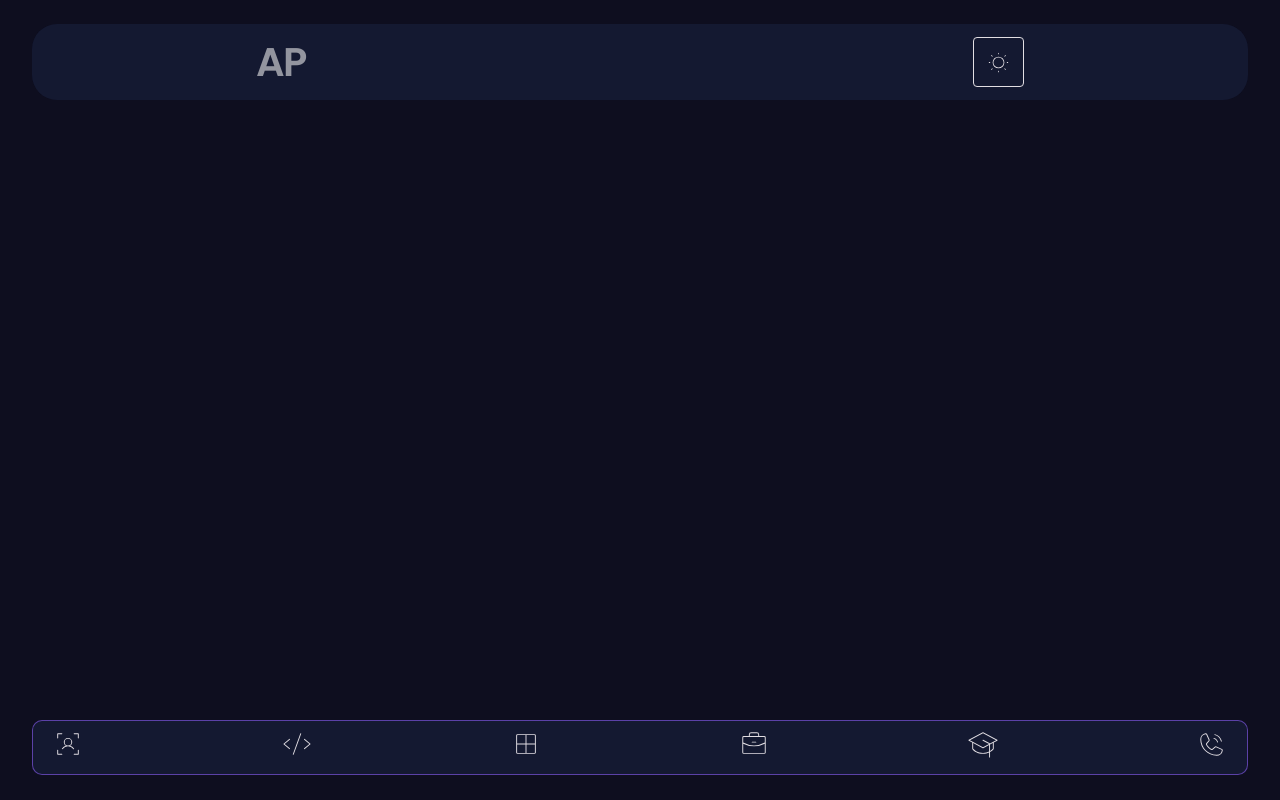
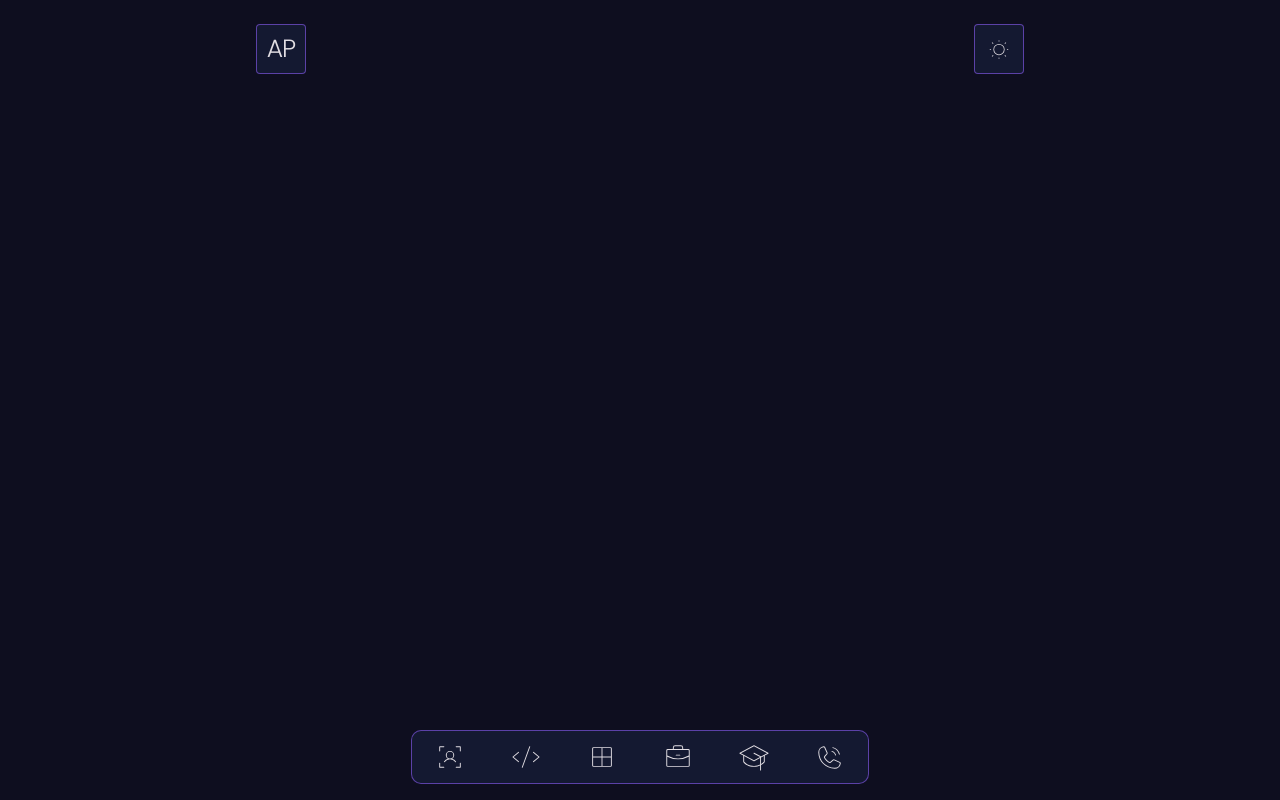
Before and after one commit to AlisaPagan/portfolio, a Next.js app: page /projects in a window 1280 px wide. Built offline with nearby package versions, Linux system fonts and the light colour scheme.

Commit message:
FEAT: complete header with ancor links w/dynamic styling

```diff
--- a/app/layout.tsx
+++ b/app/layout.tsx
@@ -5,7 +5,7 @@ import Header from "@/components/Layout/Header/Header";
 
 const poppins = Poppins({
   variable: "--font-poppins",
-  weight: ["400", "500", "600", "700"],
+  weight: ["300", "400", "500", "600", "700"],
   subsets: ["latin"],
   display: "swap",
 });
--- a/app/page.tsx
+++ b/app/page.tsx
@@ -3,12 +3,14 @@
 import Hero from "@/components/Home/Hero/Hero";
 import styles from "./page.module.css";
 import About from "@/components/Home/About/About";
+import Skills from "@/components/Home/Skills/Skills";
 
 export default function Home() {
   return (
     <main className={styles.main}>
       <Hero />
       <About />
+      <Skills />
     </main>
   );
 }
--- a/components/Home/About/About.module.css
+++ b/components/Home/About/About.module.css
@@ -63,6 +63,7 @@
   transform: scaleX(-1);
   width: 100%;
   display: block;
+  height: auto;
 }
 
 .divider {
--- a/components/Layout/Header/Header.module.css
+++ b/components/Layout/Header/Header.module.css
@@ -1,15 +1,12 @@
 .header {
   padding: 8px 20px;
   position: fixed;
-  top: 24px;
+  top: 16px;
   left: 50%;
   transform: translateX(-50%);
   z-index: 9999;
-  width: 95%;
+  width: 100%;
   margin: 0 auto;
-  backdrop-filter: blur(2.5px);
-  border-radius: 25px;
-  background: var(--header);
 }
 
 .topBar {
@@ -23,72 +20,34 @@
   display: none;
 }
 
-.navIcon {
-  fill: var(--foreground);
-}
-.navIcon:focus-visible,
-.navIcon:active {
-  fill: var(--nav-link-hover);
+.logo {
+  color: var(--foreground);
+  font-family: var(--font-poppins);
+  font-size: 25px;
+  font-weight: 300;
+  letter-spacing: -0.04em;
+  transition: color var(--transition);
+  background-color: var(--header);
+  border: 1px solid var(--secondary-btn-border);
+  border-radius: 4px;
+  padding: 5px;
+  width: 50px;
+  height: 50px;
+  text-align: center;
 }
 
-.mobileBottomBar {
-  background: var(--header);
-  backdrop-filter: blur(2.5px);
-  border: 1px solid var(--secondary-btn-border);
-  border-radius: 10px;
-  margin: 0 auto;
-  width: 95%;
-  position: fixed;
-  top: 90%;
-  left: 50%;
-  transform: translateX(-50%);
-  z-index: 9999;
-  padding: 8px 20px;
-}
-
-.mobileNav {
-  display: flex;
-  align-items: center;
-  justify-content: space-between;
-  width: 100%;
-}
-
-.logo {
-  color: var(--nav-link);
-  font-family: var(--font-poppins);
-  font-size: 40px;
-  font-weight: 600;
-  letter-spacing: -0.04em;
-  transition: color var(--transition);
-}
-
-.logo:hover,
 .logo:focus-visible {
   color: var(--nav-link-hover);
-}
-
-.navLink {
-  font-family: var(--font-roboto-mono);
-  font-size: 20px;
-  color: var(--nav-link);
-  font-weight: 500;
-
-  padding-top: 10px;
-  padding-bottom: 10px;
-  transition:
-    border-color var(--transition),
-    color var(--transition);
-}
-
-.navLink:focus-visible {
-  color: var(--nav-link-hover);
-  border-bottom: 1px solid var(--nav-link-hover);
+  outline: none;
+  border: 1px solid var(--hover-secondary-btn-border);
 }
 
 .themeButton.themeButton {
-  background-color: transparent;
-  border: 1px solid var(--foreground);
+  background-color: var(--header);
+  border: 1px solid var(--secondary-btn-border);
   border-radius: 4px;
+  width: 50px;
+  height: 50px;
   transition:
     background-color 0.35s ease-in-out,
     border-color 0.35s ease-in-out,
@@ -100,14 +59,168 @@
 }
 
 .themeButton.themeButton:focus-visible {
-  background-color: var(--accent);
+  background-color: var(--foreground);
   border: 1px solid transparent;
+}
+
+.themeButton:focus-visible .themeIcon {
+  fill: var(--background);
+}
+
+.mobileBottomBar {
+  background: var(--header);
+  backdrop-filter: blur(2.5px);
+  border: 1px solid var(--secondary-btn-border);
+  border-radius: 10px;
+  margin: 0 auto;
+  width: 95%;
+  position: fixed;
+  bottom: 16px;
+  left: 50%;
+  transform: translateX(-50%);
+  z-index: 9999;
+  padding: 8px 20px;
+  max-width: 375px;
+}
+
+.mobileNav {
+  display: flex;
+  align-items: center;
+  justify-content: space-between;
+  width: 100%;
+}
+
+.mobileLink {
+  display: grid;
+  place-items: center;
+  width: 36px;
+  height: 36px;
+  padding: 0;
+  margin: 0;
+  font-size: 0;
+  line-height: 0;
+  text-decoration: none;
+  background: transparent;
+  border: 0;
+  transition:
+    background-color var(--transition),
+    color var(--transition),
+    transform var(--transition);
+}
+
+.activeLink {
+  background-color: var(--secondary-btn-border);
+  outline: none;
+  border-radius: 4px;
+  transform: translateY(-2px);
+}
+
+.navIcon {
+  transition:
+    transform var(--transition),
+    color var(--transition),
+    fill var(--transition);
+}
+
+.activeLink .navIcon {
+  transform: scale(1.08);
+}
+
+.mobileLink .navIcon {
+  fill: var(--foreground);
+  display: block;
+  padding: 0;
+}
+
+.mobileLink:focus-visible .navIcon,
+.mobileLink:active .navIcon {
+  outline: none;
+  transform: scale(1.08);
+}
+
+@media only screen and (min-width: 768px) {
+  .mobileBottomBar {
+    width: fit-content;
+    max-width: 768px;
+  }
+
+  .mobileNav {
+    justify-content: center;
+    gap: 40px;
+  }
+}
+
+@media only screen and (min-width: 1440px) {
+  .header {
+    backdrop-filter: blur(2.5px);
+    border-radius: 25px;
+    background: var(--header);
+    border: 1px solid var(--secondary-btn-border);
+    top: 24px;
+    width: 90%;
+  }
+
+  .desktopNav {
+    display: flex;
+    justify-content: center;
+    gap: 28px;
+  }
+
+  .mobileBottomBar {
+    display: none;
+  }
+
+  .mobileNav {
+    display: none;
+  }
+
+  .navIcon {
+    display: none;
+  }
+
+  .navLink {
+    font-family: var(--font-roboto-mono);
+    font-size: 20px;
+    color: var(--nav-link);
+    font-weight: 500;
+    padding: 10px;
+    padding-bottom: 10px;
+    transition:
+      background-color var(--transition),
+      color var(--transition);
+  }
+
+  .navLinkActive {
+    color: var(--nav-link-hover);
+    background-color: var(--secondary-btn-border);
+    border-radius: 4px;
+  }
+
+  .logo {
+    background-color: transparent;
+    border: none;
+    color: var(--nav-link);
+    transition: color var(--transition);
+  }
+
+  .logo:focus-visible {
+    color: var(--nav-link-hover);
+  }
+
+  .navLink:focus-visible {
+    color: var(--nav-link-hover);
+    border-bottom: 1px solid var(--nav-link-hover);
+  }
+
+  .themeButton.themeButton {
+    background-color: transparent;
+    border: 1px solid var(--nav-link);
+  }
 }
 
 @media (hover: hover) and (pointer: fine) {
   .navLink:hover {
     color: var(--nav-link-hover);
-    border-bottom: 1px solid var(--nav-link-hover);
   }
 
   .themeButton.themeButton:hover {
@@ -119,19 +232,8 @@
   .themeButton:hover .themeIcon {
     fill: var(--background);
   }
-}
 
-@media only screen and (min-width: 768px) {
-}
-
-@media only screen and (min-width: 1440px) {
-  .desktopNav {
-    display: flex;
-    justify-content: center;
-    gap: 28px;
-  }
-
-  .mobileBottomBar {
-    display: none;
+  .logo:hover {
+    color: var(--nav-link-hover);
   }
 }
--- a/components/Layout/Header/Header.tsx
+++ b/components/Layout/Header/Header.tsx
@@ -16,7 +16,19 @@ import {
 } from "react-icons/pi";
 import { useEffect, useState } from "react";
 
+const sectionIds = [
+  "about",
+  "skills",
+  "works",
+  "experience",
+  "ongoing-and-learning",
+  "contact",
+] as const;
+
+type SectionId = (typeof sectionIds)[number];
+
 function Header() {
+  //theme toggle
   const [theme, setTheme] = useState<"dark" | "light">(() => {
     if (typeof window === "undefined") return "dark";
 
@@ -37,30 +49,132 @@ function Header() {
   const toggleTheme = () => {
     setTheme((prevTheme) => (prevTheme === "dark" ? "light" : "dark"));
   };
+
+  //active link
+
+  const [activeSection, setActiveSection] = useState("");
+
+  useEffect(() => {
+    const getHashSection = () => {
+      const hash = window.location.hash.replace("#", "");
+      return sectionIds.includes(hash as (typeof sectionIds)[number])
+        ? hash
+        : "";
+    };
+
+    const updateActiveSection = () => {
+      setActiveSection(getHashSection());
+    };
+
+    updateActiveSection();
+
+    const observer = new IntersectionObserver(
+      (entries) => {
+        const visibleEntry = entries
+          .filter((entry) => entry.isIntersecting)
+          .sort((a, b) => b.intersectionRatio - a.intersectionRatio)[0];
+
+        if (!visibleEntry) return;
+
+        const sectionId =
+          visibleEntry.target.id === "hero" ? "" : visibleEntry.target.id;
+
+        setActiveSection(sectionId);
+
+        const currentPath = `${window.location.pathname}${window.location.search}`;
+        const currentUrl = `${currentPath}${window.location.hash}`;
+        const nextUrl = sectionId ? `${currentPath}#${sectionId}` : currentPath;
+
+        if (currentUrl !== nextUrl) {
+          window.history.replaceState(null, "", nextUrl);
+        }
+      },
+      {
+        rootMargin: "-35% 0px -45% 0px",
+        threshold: [0, 0.25, 0.5, 0.75, 1],
+      },
+    );
+
+    const observedSections = ["hero", ...sectionIds]
+      .map((sectionId) => document.getElementById(sectionId))
+      .filter((section): section is HTMLElement => Boolean(section));
+
+    observedSections.forEach((section) => observer.observe(section));
+
+    window.addEventListener("hashchange", updateActiveSection);
+
+    return () => {
+      observer.disconnect();
+      window.removeEventListener("hashchange", updateActiveSection);
+    };
+  }, []);
+
+  const handleSectionClick = (sectionId: SectionId) => {
+    setActiveSection(sectionId);
+  };
+
+  const handleHomeClick = () => {
+    setActiveSection("");
+  };
+
+  const getDesktopLinkClassName = (sectionId: SectionId) =>
+    activeSection === sectionId
+      ? `${styles.navLink} ${styles.navLinkActive}`
+      : styles.navLink;
+
+  const getMobileLinkClassName = (sectionId: SectionId) =>
+    activeSection === sectionId
+      ? `${styles.mobileLink} ${styles.activeLink}`
+      : styles.mobileLink;
+
   return (
     <>
       <header className={styles.header}>
         <div className={`${styles.topBar} container`}>
-          <Link href={"/"} className={styles.logo}>
+          <Link href={"/"} className={styles.logo} onClick={handleHomeClick}>
             AP
           </Link>
           <nav className={styles.desktopNav}>
-            <Link href={"/#about"} className={styles.navLink}>
+            <Link
+              href={"/#about"}
+              onClick={() => handleSectionClick("about")}
+              className={getDesktopLinkClassName("about")}
+            >
               About
             </Link>
-            <Link href={"/#skills"} className={styles.navLink}>
+            <Link
+              href={"/#skills"}
+              onClick={() => handleSectionClick("skills")}
+              className={getDesktopLinkClassName("skills")}
+            >
               Skills
             </Link>
-            <Link href={"/#projects"} className={styles.navLink}>
+            <Link
+              href={"/#works"}
+              onClick={() => handleSectionClick("works")}
+              className={getDesktopLinkClassName("works")}
+            >
               Works
             </Link>
-            <Link href={"/#experience"} className={styles.navLink}>
+            <Link
+              href={"/#experience"}
+              onClick={() => handleSectionClick("experience")}
+              className={getDesktopLinkClassName("experience")}
+            >
               Experience
             </Link>
-            <Link href={"/#ongoing-and-learning"} className={styles.navLink}>
+            <Link
+              href={"/#ongoing-and-learning"}
+              onClick={() => handleSectionClick("ongoing-and-learning")}
+              className={getDesktopLinkClassName("ongoing-and-learning")}
+            >
               Ongoing & Learning
             </Link>
-            <Link href={"/#contact"} className={styles.navLink}>
+            <Link
+              href={"/#contact"}
+              onClick={() => handleSectionClick("contact")}
+              className={getDesktopLinkClassName("contact")}
+            >
               Contact
             </Link>
           </nav>
@@ -85,8 +199,13 @@ function Header() {
       </header>
 
       <section className={styles.mobileBottomBar}>
-        <nav className={styles.mobileNav}>
-          <Link href="/#about" aria-label="About">
+        <nav className={`${styles.mobileNav} container`}>
+          <Link
+            href="/#about"
+            aria-label="About"
+            onClick={() => handleSectionClick("about")}
+            className={getMobileLinkClassName("about")}
+          >
             <Icon
               size={30}
               ariaHidden
@@ -95,7 +214,12 @@ function Header() {
             ></Icon>
           </Link>
 
-          <Link href="/#skills" aria-label="Skills">
+          <Link
+            href="/#skills"
+            aria-label="Skills"
+            onClick={() => handleSectionClick("skills")}
+            className={getMobileLinkClassName("skills")}
+          >
             <Icon
               size={30}
               ariaHidden
@@ -104,7 +228,12 @@ function Header() {
             ></Icon>
           </Link>
 
-          <Link href="/#works" aria-label="Works">
+          <Link
+            href="/#works"
+            aria-label="Works"
+            onClick={() => handleSectionClick("works")}
+            className={getMobileLinkClassName("works")}
+          >
             <Icon
               size={30}
               ariaHidden
@@ -113,7 +242,12 @@ function Header() {
             ></Icon>
           </Link>
 
-          <Link href="/#experience" aria-label="Experience">
+          <Link
+            href="/#experience"
+            aria-label="Experience"
+            onClick={() => handleSectionClick("experience")}
+            className={getMobileLinkClassName("experience")}
+          >
             <Icon
               size={30}
               ariaHidden
@@ -122,7 +256,12 @@ function Header() {
             ></Icon>
           </Link>
 
-          <Link href="/#ongoing-and-learning" aria-label="Ongoing-and-learning">
+          <Link
+            href="/#ongoing-and-learning"
+            aria-label="Ongoing-and-learning"
+            onClick={() => handleSectionClick("ongoing-and-learning")}
+            className={getMobileLinkClassName("ongoing-and-learning")}
+          >
             <Icon
               size={30}
               ariaHidden
@@ -131,7 +270,12 @@ function Header() {
             ></Icon>
           </Link>
 
-          <Link href="/#contact" aria-label="Contact">
+          <Link
+            href="/#contact"
+            aria-label="Contact"
+            onClick={() => handleSectionClick("contact")}
+            className={getMobileLinkClassName("contact")}
+          >
             <Icon
               size={30}
               ariaHidden
```
Also changed, not shown: app/page.module.css (added, +9 -0 lines), components/Home/Skills/Skills.tsx (added, +9 -0 lines), components/Home/Skills/Skills.module.css (added).
